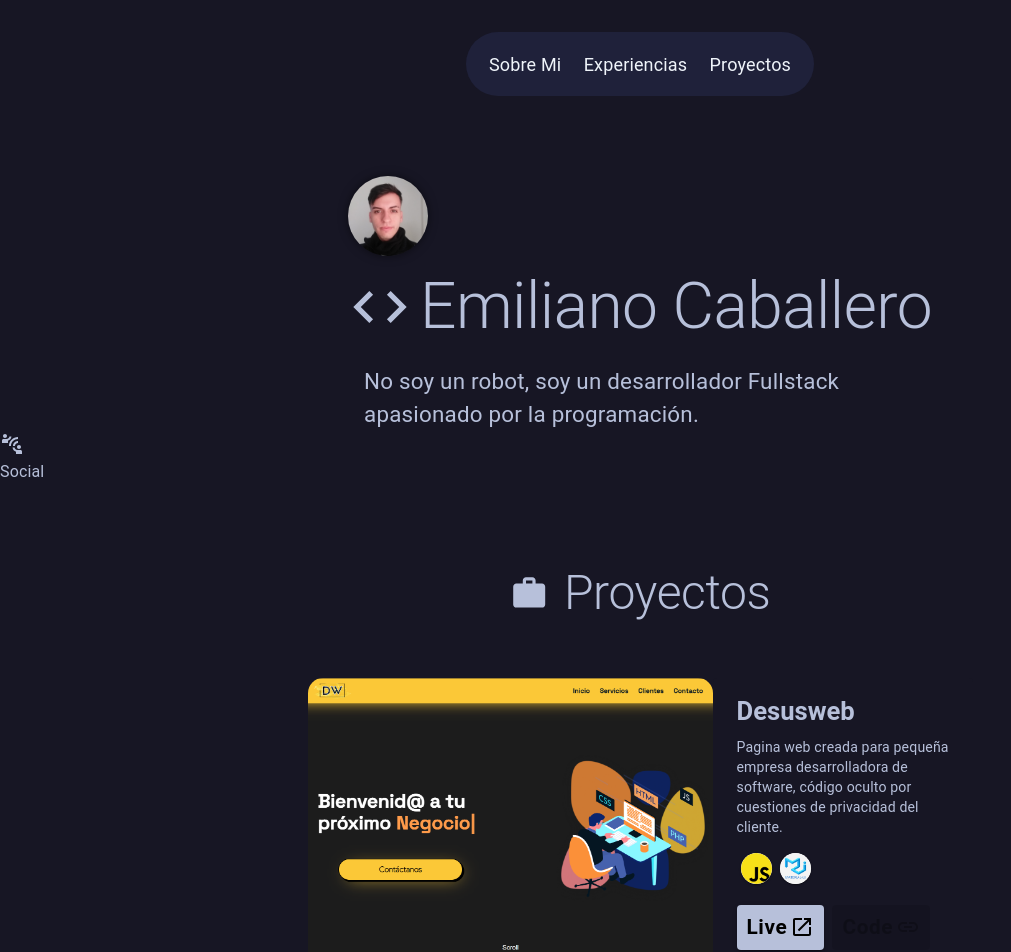
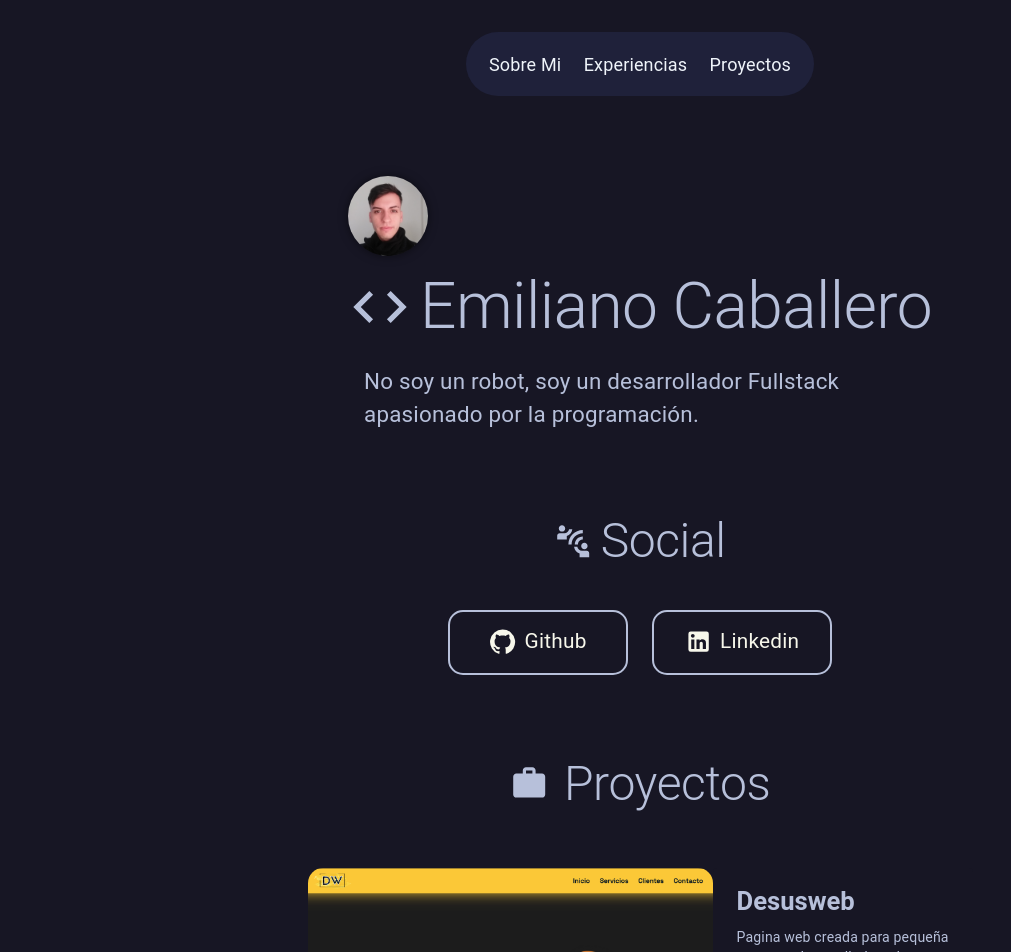
Before and after one commit to 19Emiliano98/PortfolioWeb-V2.0, a React (Vite) app: page / in a window 1280 px wide. Shown: the top 952 px of the page, without its empty margins (0-1011 px from the left). Built offline with nearby package versions, Linux system fonts and the light colour scheme; the HTML template or start-up script is replaced by a standard one.

Commit message:
se implemento la parte de Social

```diff
--- a/src/App.tsx
+++ b/src/App.tsx
@@ -17,7 +17,6 @@ function App() {
       <SocialSection />
 
       <ProjectsSection />
-
     </Box>
   )
 }
--- a/src/components/GlobalStyles.ts
+++ b/src/components/GlobalStyles.ts
@@ -24,3 +24,10 @@ export const ButtonStyles = {
     backgroundColor: '#D0DAF7',
   }
 }
+
+export const SocialButtonStyles = {
+  width: 180, height: 65,
+  border: `2px solid ${ThemeColors.fontColor}`,
+  borderRadius: '15px',
+  backgroundColor: ThemeColors.backgroundColor, textTransform: 'none'
+}
--- a/src/components/appBar/LinkBar.tsx
+++ b/src/components/appBar/LinkBar.tsx
@@ -23,7 +23,13 @@ const renderOptionBar = (
 
 function LinkBar() {
   return (
-    <Box sx={{ position: 'fixed', pt: 4, left: '50%', transform: 'translate(-50%, 0%)' }}>
+    <Box
+      sx={{
+        position: 'fixed',
+        pt: 4, left: '50%',
+        transform: 'translate(-50%, 0%)', zIndex: 1
+      }}
+    >
       <Toolbar
         sx={{
           display: 'flex', justifyContent: { sm: 'center', xs: 'center' },
--- a/src/components/projects/CardsProjects.tsx
+++ b/src/components/projects/CardsProjects.tsx
@@ -7,6 +7,7 @@ import desus1 from '../../img/projects/desus1.png';
 import imageUploader from '../../img/projects/ImageUploaderChallengue/UploadImage.png';
 import jsImage from '../../img/lenguages/jsLogo.png';
 import tsImage from '../../img/lenguages/tsLogo.png';
+import reactImage from '../../img/lenguages/Frontend/reactLogo.png';
 import nodeImage from '../../img/lenguages/Backend/nodejsLogo.jpg';
 import materialImage from '../../img/lenguages/Frontend/materialLogo.png';
 import Tags from './Tags';
@@ -20,7 +21,8 @@ interface CardsDataProps {
   paraph: string;
   protected: boolean;
   image: string;
-  url: string;
+  urlWeb: string;
+  urlCode: string;
   lenguages: Array<testing>;
 }
 
@@ -30,9 +32,11 @@ const CardsData:CardsDataProps[] = [
     paraph: "Pagina web creada para pequeña empresa desarrolladora de software, código oculto por cuestiones de privacidad del cliente.",
     protected: true,
     image: desus1,
-    url: 'https://desusweb-19emiliano98.netlify.app/inicio',
+    urlWeb: 'https://desusweb-19emiliano98.netlify.app/inicio',
+    urlCode: '',
     lenguages: [
       { title: 'Javascript', image: jsImage },
+      { title: 'React.js', image: reactImage },
       { title: 'Material-UI', image: materialImage }
     ]
   },
@@ -41,9 +45,11 @@ const CardsData:CardsDataProps[] = [
     paraph: "Pagina web de practica donde podemos almacenar imagenes en la nube.",
     protected: false,
     image: imageUploader,
-    url: 'https://image-challengue-uploader.netlify.app/',
+    urlWeb: 'https://image-challengue-uploader.netlify.app/',
+    urlCode: 'https://github.com/19Emiliano98/ImageUploader-Backend.git',
     lenguages: [
       { title: 'Typescript', image: tsImage },
+      { title: 'React.js', image: reactImage },
       { title: 'Node.js', image: nodeImage },
       { title: 'Material-UI', image: materialImage }
 
@@ -82,7 +88,7 @@ const cardRender = (
             <Button
               size="small"
               variant="contained"
-              href={ x.url }
+              href={ x.urlWeb }
               sx={{
                 textTransform: 'none',
                 backgroundColor: ButtonStyles
@@ -94,7 +100,7 @@ const cardRender = (
             <Button
               size="small"
               variant="contained"
-              href={ x.url }
+              href={ x.urlCode }
               disabled={ x.protected ? true : false}
               sx={{
                 textTransform: 'none',
--- a/src/components/projects/Tags.tsx
+++ b/src/components/projects/Tags.tsx
@@ -3,9 +3,8 @@ import { Box, Card, CardMedia } from "@mui/material"
 const Tags = ( param:any ) => {
   const res = param.param;
 
-  console.log(res);
-
   const renderLenguages = res.map( ( x:any ) => (
+    <Box key={x.title}>
       <Card
         sx={{
           display: 'flex', justifyContent: 'center', alignItems: 'center',
@@ -13,11 +12,15 @@ const Tags = ( param:any ) => {
         }}
       >
         <CardMedia
-      sx={{ width: 31, height: 31, borderRadius: '15px' }}
+          sx={{
+            width: 31, height: 31,
+            borderRadius: '15px'
+          }}
           image= { x.image }
           title= { x.title }
         />
       </Card>
+    </Box>
   ))
 
   return (
--- /dev/null
+++ b/src/components/social/SocialCards.tsx
@@ -0,0 +1,35 @@
+import { Box, Typography, Button } from "@mui/material";
+import GitHubIcon from '@mui/icons-material/GitHub';
+import LinkedInIcon from '@mui/icons-material/LinkedIn';
+
+import { SocialButtonStyles } from "../GlobalStyles";
+
+const SocialCards = () => {
+  return (
+    <Box>
+      <Button
+        href="https://github.com/19Emiliano98"
+        sx={{ borderRadius: SocialButtonStyles, mr: 3 }}
+      >
+        <Box sx={{ display: 'flex', alignItems: 'center', color: '#F7F7EB' }}>
+          <GitHubIcon sx={{ fontSize: '1.7rem', mr: 1 }} fontSize="inherit"/>
+
+          <Typography sx={{ fontSize: '1.3rem' }} variant="body2">Github</Typography>
+        </Box>
+      </Button>
+
+      <Button
+        href="https://www.linkedin.com/in/emiliano-caballero98"
+        sx={{ borderRadius: SocialButtonStyles }}
+      >
+        <Box sx={{ display: 'flex', alignItems: 'center', color: '#F7F7EB' }}>
+          <LinkedInIcon sx={{ fontSize: '1.7rem', mr: 1 }} fontSize="inherit"/>
+
+          <Typography sx={{ fontSize: '1.3rem' }} variant="body2">Linkedin</Typography>
+        </Box>
+      </Button>
+    </Box>
+  )
+}
+
+export default SocialCards
--- a/src/components/social/SocialSection.tsx
+++ b/src/components/social/SocialSection.tsx
@@ -1,12 +1,20 @@
 import { Box, Typography } from "@mui/material"
 
 import ConnectWithoutContactIcon from '@mui/icons-material/ConnectWithoutContact';
+import SocialCards from "./SocialCards";
 
 const SocialSection = () => {
   return (
-    <Box>
-      <ConnectWithoutContactIcon />
-      <Typography>Social</Typography>
+    <Box sx={{ display: 'flex', flexDirection: 'column', alignItems: 'center', mt: 10 }}>
+      <Box sx={{ display: 'flex', alignItems: 'center' }}>
+        <ConnectWithoutContactIcon sx={{ fontSize: '2.4rem', mr: 1 }} fontSize="inherit"/>
+
+        <Typography sx={{ fontSize: '3rem' }} variant="h2">Social</Typography>
+      </Box>
+
+      <Box sx={{ mt: 5 }}>
+        <SocialCards />
+      </Box>
     </Box>
   )
 }
```
Lines whose indentation alone changed are shown as unchanged.
